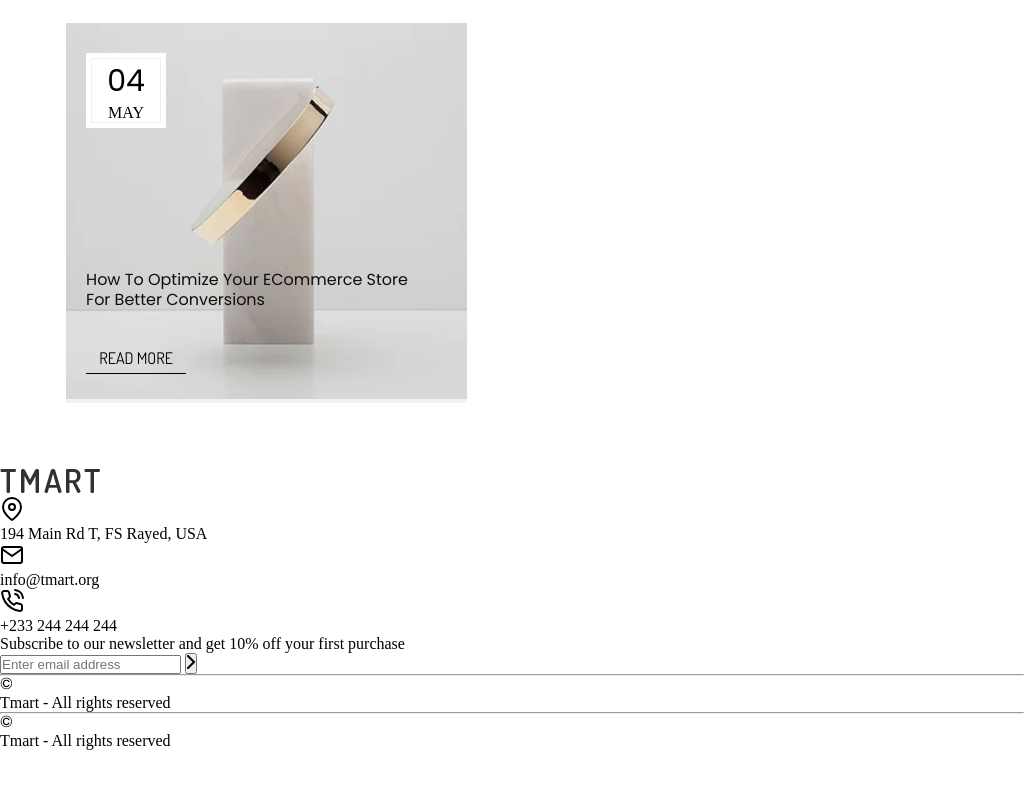
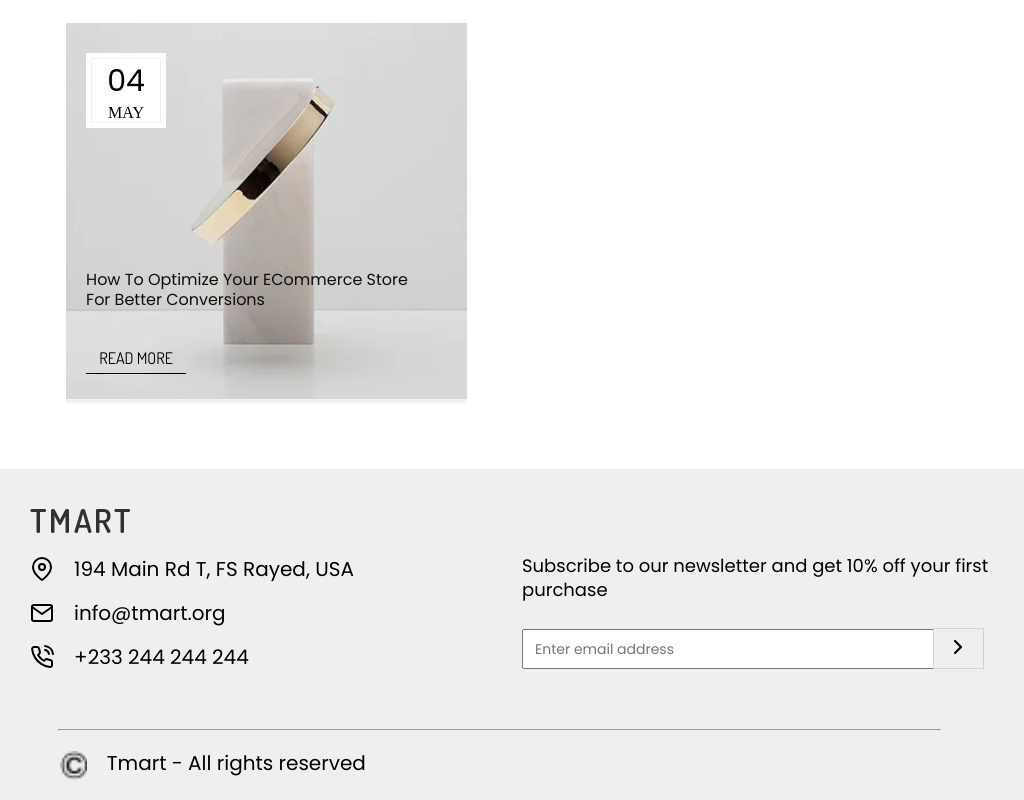
Before and after one commit to Akasi-M-P/Ecommerce-website, a plain HTML site: page index.html in a window 1024 px wide. Shown: the part 2615-3415 px from the top of the page. Before the commit the page ends 3365 px from the top, so only its background shows below. Drawn offline with nearby package versions, Linux system fonts and the light colour scheme; files whose address does not match are found by name; a web font is replaced by a local one.

Commit message:
created the footer section

```diff
--- a/assets/css/styles.css
+++ b/assets/css/styles.css
@@ -1577,18 +1577,18 @@
 
 
     /* Furniture Collection Styling */
-    .furiture-container {
+    .furniture-container {
         width: 48%;
         position: relative;
         margin: auto;
     }
 
-    .furiture-container img {
+    .furniture-container img {
         width: 100%;
         height: 200px;
     }
 
-    .furiture-container h4 {
+    .furniture-container h4 {
         font-family: "Poppins", sans-serif;
         font-style: normal;
         font-weight: 300;
@@ -1625,7 +1625,7 @@
 
 
 
-    .furiture-container svg, line {
+    .furniture-container svg, line {
         position: absolute;
         top: 137px;
         left: 100px;
@@ -1961,6 +1961,7 @@
         width: 100%;
         background-color: #EFEFEF;
         display: flex;
+        flex-wrap: wrap;
     }
 
 
@@ -1968,7 +1969,7 @@
     .left-footer {
         width: 50%;
         margin: auto;
-        padding: 40px 10px;
+        padding: 40px 30px;
     }
 
     .flex-items {
@@ -1990,14 +1991,17 @@
         width: 50%;
         margin: auto;
         padding: 30px 10px;
+        position: relative;
     }
 
     .footer-subscribe {
         font-family: 'Poppins';
         font-style: normal;
         font-weight: 400;
-        font-size: 20px;
+        font-size: 18px;
         line-height: 24px;
+        position: absolute;
+        top: 0;
     }
 
     .footer-email-input {
@@ -2015,6 +2019,8 @@
         font-size: 14px;
         line-height: 21px;
         padding: 0 11px;
+        position: absolute;
+        bottom: -25px;
     }
 
     .footer-email-input .email-btn {
@@ -2022,26 +2028,298 @@
         padding: 11px;
         margin-left: -5px;
         border: 1px solid #d3d3d3;
+        position: absolute;
+        right: 19px;
+        bottom: -25px;
     }
 
     .footer-line {
-        margin-top: 50px;
-        width: 92%;
-
-    }
-
-    .footer-copy-rights img {
-        width: 20px;
-        height: 20px;
+       display: none;
+
+    }
+
+    .footer-copy-rights{
+        display: none;
+
+    }
+
+    .tablet-footer-line {
+        display: block;
+        margin-left: 3em;
+        width: 88%;
+
+    }
+
+
+
+
+    .tablet-footer-copy-rights {
+        display: block;
+        padding: 20px 10px;
+    }
+
+
+    .tablet-hr-copyright {
+        width: 98%;
+        margin: 0 auto;
+    }
+
+
+    .tablet-footer-copy-rights {
+        width: 98%;
+        display: flex;
+        padding: 0 50px;
+    }
+
+    .tablet-footer-copy-rights img {
+        object-fit: contain;
+        width: 3%;
+    }
+
+
+}
+
+
+@media all and (min-width: 769px) and (max-width: 1024px) {
+    footer {
+        width: 100%;
+        background-color: #EFEFEF;
+        display: flex;
+        flex-wrap: wrap;
+    }
+
+
+    /* Left Footer Styling */
+    .left-footer {
+        width: 50%;
+        margin: auto;
+        padding: 40px 30px;
+    }
+
+    .flex-items {
+        display: flex;
+        flex-direction: row;
+        gap: 20px;
         font-family: 'Poppins';
         font-style: normal;
         font-weight: 400;
-        font-size: 16px;
+        font-size: 20px;
         line-height: 24px;
-        color: #000000;
-
-    }
-
-
+        margin: 20px 0;
+    }
+
+
+
+    /* Right Footer Styling */
+    .right-footer {
+        width: 50%;
+        margin: auto;
+        padding: 30px 10px;
+        position: relative;
+    }
+
+    .footer-subscribe {
+        font-family: 'Poppins';
+        font-style: normal;
+        font-weight: 400;
+        font-size: 18px;
+        line-height: 24px;
+        position: absolute;
+        top: 0;
+    }
+
+    .footer-email-input {
+        width: 100%;
+        margin: 30px 0;
+    }
+
+    .footer-email-input input {
+        width: 82%;
+        height: 40px;
+        margin: auto;
+        font-family: 'Poppins';
+        font-style: normal;
+        font-weight: 400;
+        font-size: 14px;
+        line-height: 21px;
+        padding: 0 11px;
+        position: absolute;
+        bottom: -25px;
+    }
+
+    .footer-email-input .email-btn {
+        width: 10%;
+        padding: 11px;
+        margin-left: -5px;
+        border: 1px solid #d3d3d3;
+        position: absolute;
+        right: 19px;
+        bottom: -25px;
+    }
+
+    .footer-line {
+       display: none;
+
+    }
+
+    .footer-copy-rights{
+        display: none;
+
+    }
+
+    .tablet-footer-line {
+        display: block;
+        margin-left: 3em;
+        width: 88%;
+
+    }
+
+
+
+
+    .tablet-footer-copy-rights {
+        display: block;
+        padding: 20px 10px;
+    }
+
+
+    .tablet-hr-copyright {
+        width: 98%;
+        margin: 0 auto;
+    }
+
+
+    .tablet-footer-copy-rights {
+        width: 98%;
+        display: flex;
+        padding: 0 50px;
+    }
+
+    .tablet-footer-copy-rights img {
+        object-fit: contain;
+        width: 3%;
+    }
 
 }
+
+@media all and (min-width: 1024px) and (max-width: 1280px) {
+    footer {
+        width: 100%;
+        background-color: #EFEFEF;
+        display: flex;
+        flex-wrap: wrap;
+    }
+
+
+    /* Left Footer Styling */
+    .left-footer {
+        width: 50%;
+        margin: auto;
+        padding: 40px 30px;
+    }
+
+    .flex-items {
+        display: flex;
+        flex-direction: row;
+        gap: 20px;
+        font-family: 'Poppins';
+        font-style: normal;
+        font-weight: 400;
+        font-size: 20px;
+        line-height: 24px;
+        margin: 20px 0;
+    }
+
+
+
+    /* Right Footer Styling */
+    .right-footer {
+        width: 50%;
+        margin: auto;
+        padding: 30px 10px;
+        position: relative;
+    }
+
+    .footer-subscribe {
+        font-family: 'Poppins';
+        font-style: normal;
+        font-weight: 400;
+        font-size: 18px;
+        line-height: 24px;
+        position: absolute;
+        top: 0;
+    }
+
+    .footer-email-input {
+        width: 100%;
+        margin: 30px 0;
+    }
+
+    .footer-email-input input {
+        width: 82%;
+        height: 40px;
+        margin: auto;
+        font-family: 'Poppins';
+        font-style: normal;
+        font-weight: 400;
+        font-size: 14px;
+        line-height: 21px;
+        padding: 0 11px;
+        position: absolute;
+        bottom: -25px;
+    }
+
+    .footer-email-input .email-btn {
+        width: 10%;
+        padding: 11px;
+        margin-left: -5px;
+        border: 1px solid #d3d3d3;
+        position: absolute;
+        right: 40px;
+        bottom: -25px;
+    }
+
+    .footer-line {
+       display: none;
+
+    }
+
+    .footer-copy-rights{
+        display: none;
+
+    }
+
+    .tablet-footer-line {
+        display: block;
+        margin-left: 3em;
+        width: 88%;
+
+    }
+
+
+
+
+    .tablet-footer-copy-rights {
+        display: block;
+        padding: 20px 10px;
+    }
+
+
+    .tablet-hr-copyright {
+        width: 98%;
+        margin: 0 auto;
+    }
+
+
+    .tablet-footer-copy-rights {
+        width: 98%;
+        display: flex;
+        padding: 0 50px;
+    }
+
+    .tablet-footer-copy-rights img {
+        object-fit: contain;
+        width: 3%;
+    }
+
+ }
--- a/index.html
+++ b/index.html
@@ -73,6 +73,7 @@
         </div>
         </div>
         </div>
+        <!-- Best Products Sections -->
         <div class="best-products-header">
             <h1>best products</h1>
         </div>
@@ -133,6 +134,7 @@
                 <h2>christopher <br/> knight furniture</h2>
                 <h3>$ 234.26</h3>
             </div>
+            <!-- Recent News Section -->
             <div class="recent-news-header">
             <h1>recent news</h1>
         </div>
@@ -213,6 +215,8 @@
                     <img src="./assets/images/copy-rights.png" alt="">
                     <p>Tmart - All rights reserved</p>
                 </div>
+            </div>
+            <div class="tablet-hr-copyright">
                 <div class="tablet-footer-line">
                     <hr/>
                 </div>
@@ -221,6 +225,7 @@
                     <p>Tmart - All rights reserved</p>
                 </div>
             </div>
+
         </footer>
 
         <script src="./js/burger_menu.js"></script>
```
